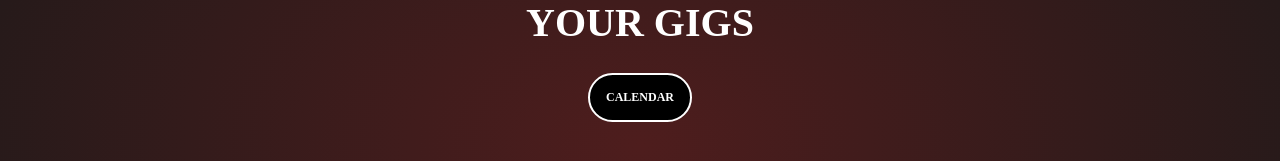
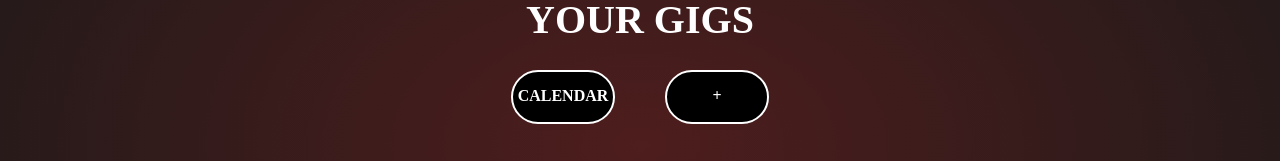
Before and after one commit to tylerdavisgit/gig-app-client, a React (Create React App) app in the folder gig-app-client/: page /gigs in a window 1280 px wide. Shown: the part 255-416 px from the top of the page. Built offline with nearby package versions, Linux system fonts and the light colour scheme; no server answers.

Commit message:
Getting closer on styling. Functionality works.

```diff
--- a/gig-app-client/src/App.js
+++ b/gig-app-client/src/App.js
@@ -47,7 +47,7 @@ function App() {
 
   useEffect(() => {
     checkLoginStatus();
-  }, []);
+  });
 
   const [activeUser, setActiveUser] = useState({
     loggedInStatus: "NOT_LOGGED_IN",
--- a/gig-app-client/src/Components/CreateGig/CreateGig.js
+++ b/gig-app-client/src/Components/CreateGig/CreateGig.js
@@ -1,4 +1,4 @@
-import React, { useState, useEffect, useContext } from "react";
+import React, { useState, useContext } from "react";
 import GigForm from "../GigForm/GigForm";
 import axios from "axios";
 import { DataContext } from "../../App";
--- a/gig-app-client/src/Components/EditGig/EditGig.js
+++ b/gig-app-client/src/Components/EditGig/EditGig.js
@@ -106,7 +106,7 @@ export default function EditGig(props) {
         handleGigSubmit={handleGigSubmit}
       />
       <div id="edit-footer">
-        <Link to="/gigs">Cancel</Link>
+        <Link to="/month">Cancel</Link>
         <button onClick={handleGigDelete}>Delete Gig</button>
       </div>
     </div>
--- a/gig-app-client/src/Components/GigList/GigList.js
+++ b/gig-app-client/src/Components/GigList/GigList.js
@@ -60,7 +60,11 @@ export default function GigList(props) {
     <div id="giglist-wrapper">
       <div id="gigs-list-header">
         <h1>YOUR GIGS</h1>
-        <Link to="month">CALENDAR</Link>
+        <div id="gig-list-links">
+          <Link to="month">CALENDAR</Link>
+          <Link to="/gigs/create_gig/">+</Link>
+        </div>
+
         <h3 id="gigs-sub-header">Gig Income Booked:</h3>
         <h2>${yearlyTotal}</h2>
       </div>
--- a/gig-app-client/src/Components/GigList/GigList.scss
+++ b/gig-app-client/src/Components/GigList/GigList.scss
@@ -57,8 +57,22 @@ html {
     flex-direction: column;
     align-items: center;
     justify-content: center;
+    #gig-list-links {
+      display: flex;
+      flex-direction: row;
+      width: 100%;
+      justify-content: space-around;
+      // font-size: 15px;
+      a {
+        display: flex;
+        flex-direction: row;
+        justify-content: center;
+        justify-items: center;
+        font-size: 16px;
+        padding-bottom: 5px;
+      }
+    }
     a {
-      font-size: 12px;
       text-decoration: none;
       background-color: black;
       color: white;
--- a/gig-app-client/src/Components/Month.js
+++ b/gig-app-client/src/Components/Month.js
@@ -86,7 +86,7 @@ const Day = styled.div`
   .calendar-nums {
     font-size: 1em;
     margin-right: -45%;
-    margin-top: -40%;
+    margin-top: -30%;
     color: white;
   }
   p {
```
